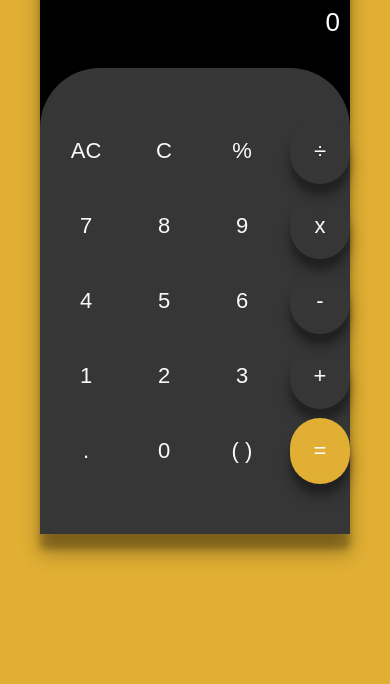
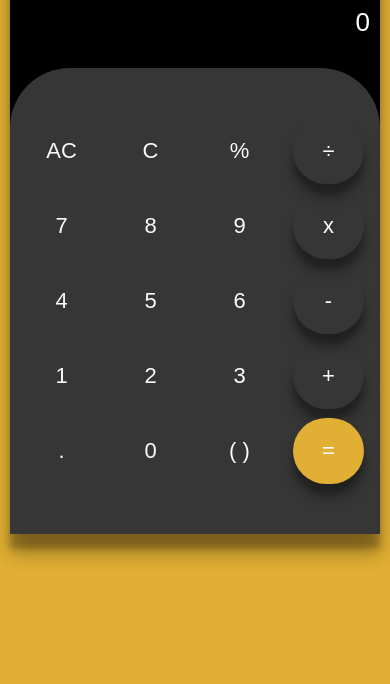
Before and after one commit to KSrahul/simple_calculator, a plain HTML site: page index.html in a window 390 px wide. Shown: the part 160-844 px from the top of the page. Drawn offline with nearby package versions, Linux system fonts and the light colour scheme.

Commit message:
Update index.html

```diff
--- a/index.html
+++ b/index.html
@@ -104,7 +104,7 @@
         @media (max-width: 500px){
             body{
                 max-width: 100%;
-                padding: 0px 40px;
+                padding: 0px 10px;
             }
             .input-btn{
                 font-size: 22px;
```
